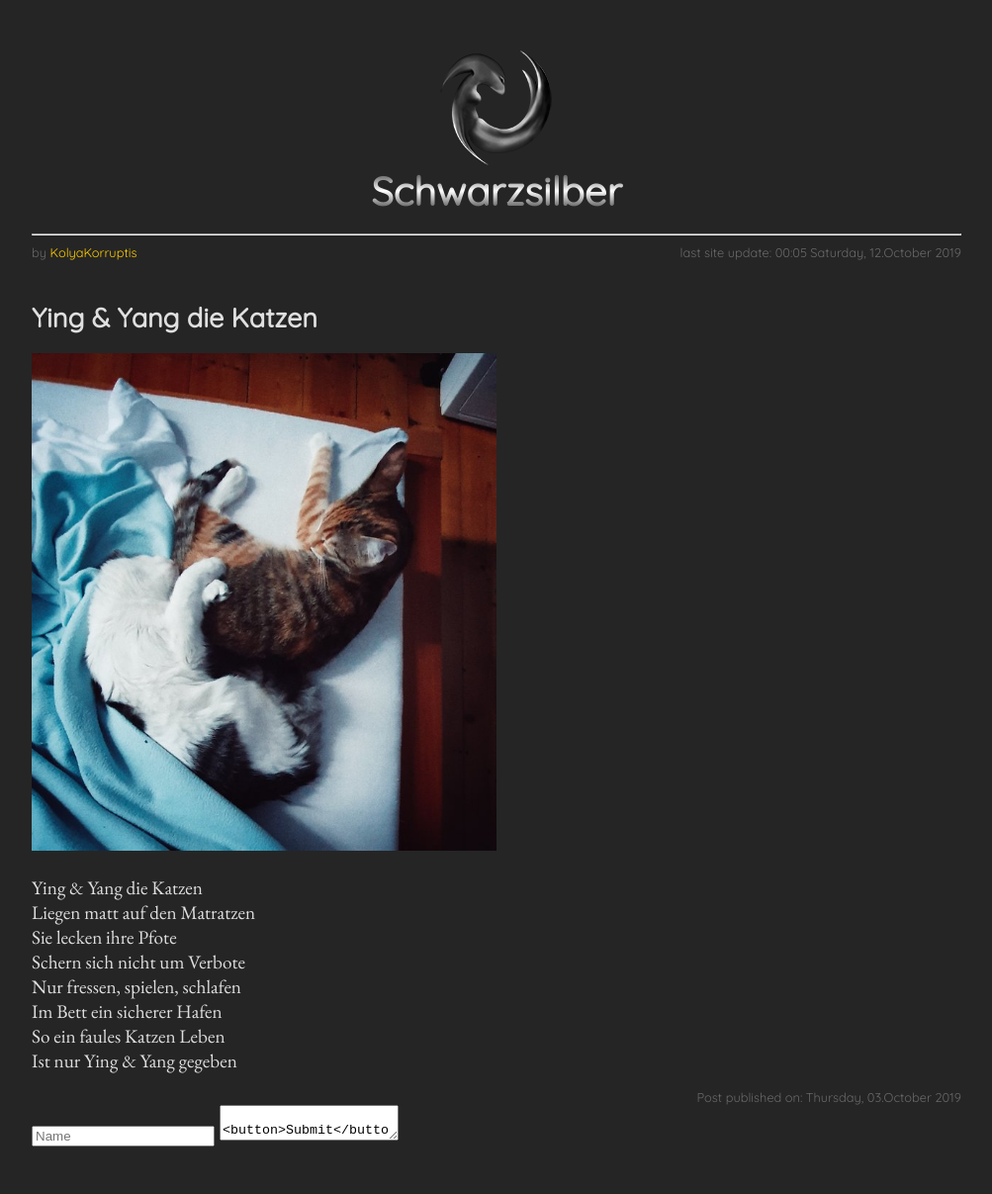
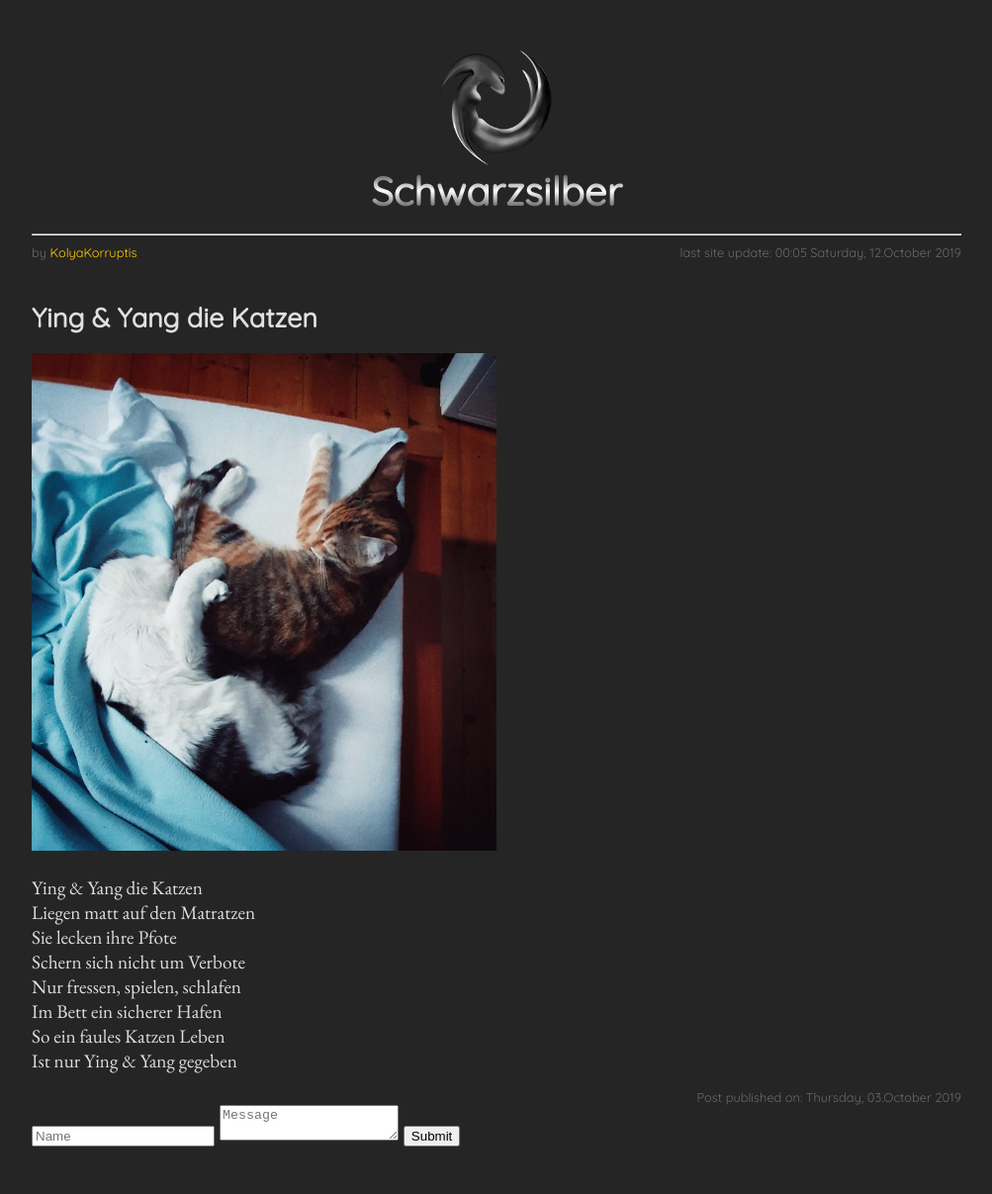
Before and after one commit to KolyaKorruptis/.github.io, a Jekyll site: the page built from _posts/2019-10-03-Ying-&-Yang-die-Katzen.md, in a window 1280 px wide. Shown: the whole page at 99% size, without its empty margins (138-1141 px from the left). Built offline with Jekyll 4.4.1, drawn with Linux system fonts in a browser that asks for light colours; the repository's description, which GitHub fills in, is left out.

Commit message:
staticman fix 2

```diff
--- a/_layouts/default.html
+++ b/_layouts/default.html
@@ -26,7 +26,7 @@
 
       <form onSubmit={onSubmit}>
         <input name="name" onChange={changeUserName} placeholder="Name" />
-        <textArea name="message" onChange={changeuserMessage} placeholder="Message" />
+        <textArea name="message" onChange={changeuserMessage} placeholder="Message"></textArea>
         <button>Submit</button>
       </form>
 
```
